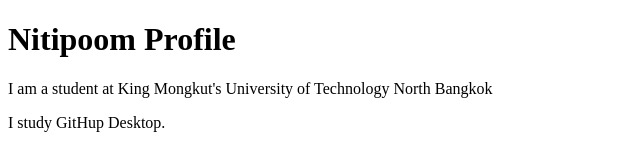
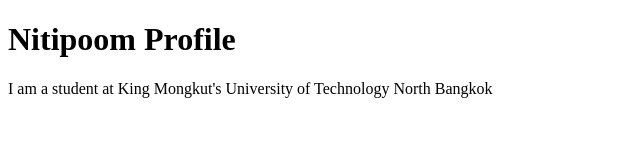
Before and after one commit to Nitipoom007/github-desktop-project_sec1_2_67, a plain HTML site: page index.html in a window 1280 px wide. Shown: the whole page, without its empty margins (0-640 px from the left). Drawn offline with Linux system fonts and the light colour scheme.

Commit message:
Revert "Add some text"
This reverts commit ed199c9f545b738efe288ce032295d4bf92c1b27.

```diff
--- a/index.html
+++ b/index.html
@@ -9,6 +9,5 @@
     <h1>Nitipoom Profile</h1>
     <p>I am a student at King Mongkut's
         University of Technology North Bangkok</p>
-        <p>I study GitHup Desktop.</p>
 </body>
 </html>
```
